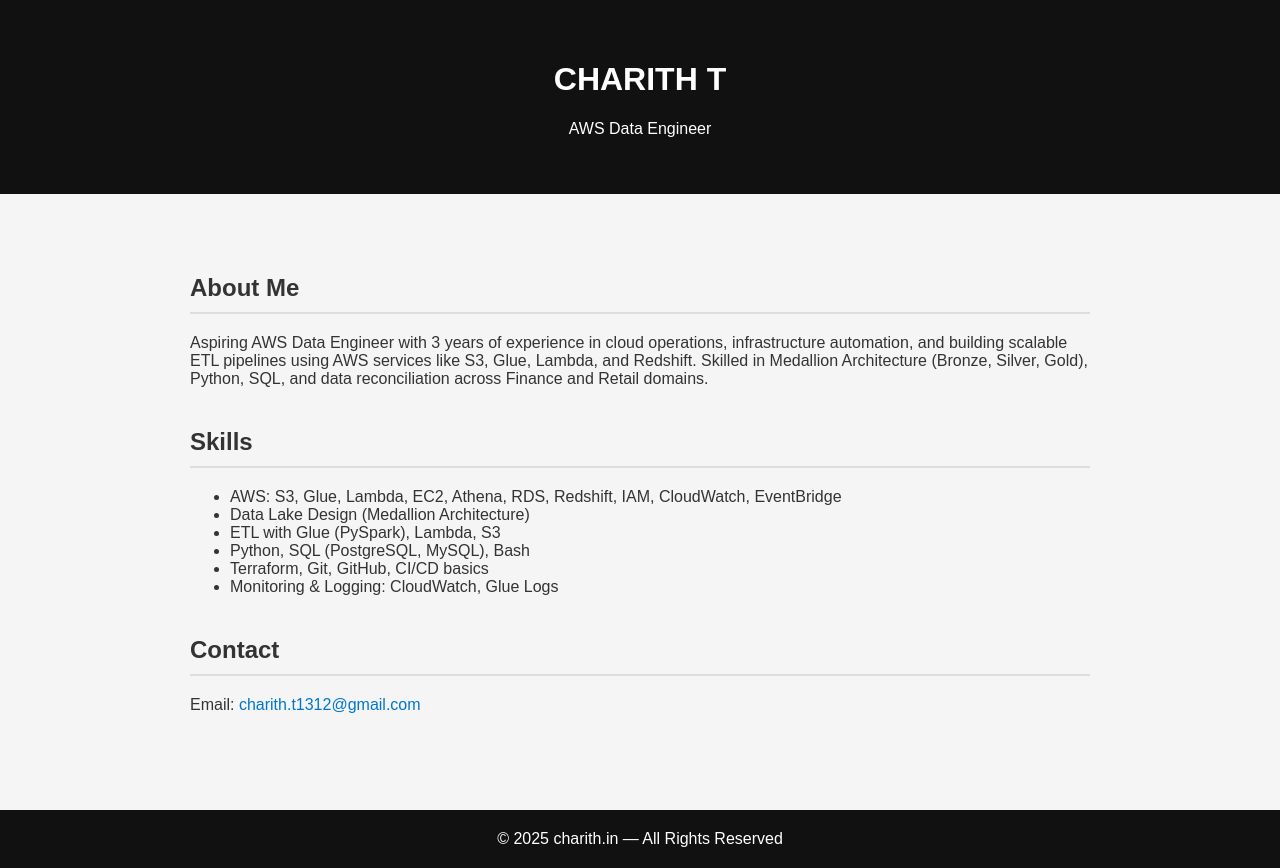
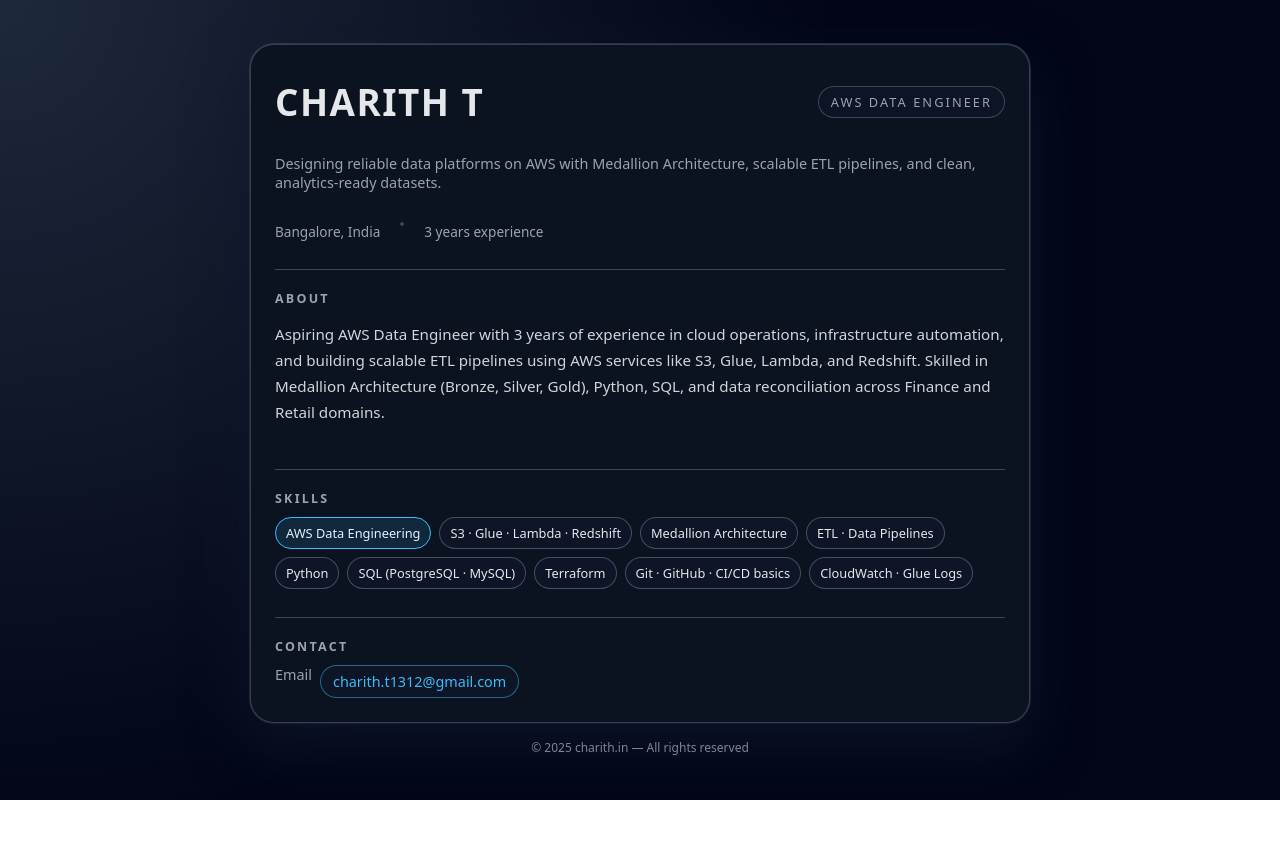
Before and after one commit to T-Charith/portfolio, a plain HTML site: page index.html in a window 1280 px wide. After the commit the page ends 800 px from the top, so only its background shows below. Drawn offline with Linux system fonts and the light colour scheme.

Commit message:
Update index.html

```diff
--- a/index.html
+++ b/index.html
@@ -3,88 +3,279 @@
 <head>
   <meta charset="UTF-8" />
   <meta name="viewport" content="width=device-width, initial-scale=1.0" />
-  <title>charith.in</title>
+  <title>charith.in – AWS Data Engineer</title>
+  <meta name="description" content="Portfolio of CHARITH T – AWS Data Engineer specializing in data lakes, ETL pipelines, and Medallion Architecture on AWS.">
   <style>
+    :root {
+      --bg: #0f172a;          /* page background */
+      --card-bg: #0b1220;     /* card background */
+      --accent: #38bdf8;      /* cyan accent */
+      --accent-soft: rgba(56, 189, 248, 0.12);
+      --text-main: #e5e7eb;
+      --text-muted: #9ca3af;
+      --border-subtle: rgba(148, 163, 184, 0.35);
+    }
+
+    * {
+      box-sizing: border-box;
+    }
+
     body {
       margin: 0;
-      font-family: Arial, sans-serif;
-      background: #f5f5f5;
-      color: #333;
+      font-family: system-ui, -apple-system, BlinkMacSystemFont, "Segoe UI",
+        sans-serif;
+      background: radial-gradient(circle at top left, #1e293b 0, #020617 55%);
+      color: var(--text-main);
+      min-height: 100vh;
+      display: flex;
+      align-items: center;
+      justify-content: center;
+      padding: 32px 16px;
     }
+
+    .shell {
+      width: 100%;
+      max-width: 780px;
+    }
+
+    .card {
+      background: var(--card-bg);
+      border-radius: 24px;
+      padding: 32px 24px 24px;
+      box-shadow:
+        0 24px 60px rgba(15, 23, 42, 0.8),
+        0 0 0 1px rgba(148, 163, 184, 0.25);
+      border: 1px solid rgba(148, 163, 184, 0.3);
+    }
+
     header {
-      background: #111;
-      color: white;
-      padding: 40px 20px;
-      text-align: center;
+      display: flex;
+      flex-direction: column;
+      gap: 12px;
+      margin-bottom: 28px;
     }
+
+    .name-row {
+      display: flex;
+      flex-wrap: wrap;
+      align-items: center;
+      gap: 10px;
+      justify-content: space-between;
+    }
+
+    h1 {
+      font-size: clamp(1.9rem, 3vw, 2.3rem);
+      letter-spacing: 0.04em;
+      text-transform: uppercase;
+      margin: 0;
+    }
+
+    .role-pill {
+      font-size: 0.8rem;
+      text-transform: uppercase;
+      letter-spacing: 0.16em;
+      padding: 6px 12px;
+      border-radius: 999px;
+      border: 1px solid var(--border-subtle);
+      background: rgba(15, 23, 42, 0.6);
+      color: var(--text-muted);
+      white-space: nowrap;
+    }
+
+    .subline {
+      font-size: 0.9rem;
+      color: var(--text-muted);
+    }
+
+    .meta {
+      font-size: 0.85rem;
+      color: var(--text-muted);
+      display: flex;
+      flex-wrap: wrap;
+      gap: 8px 16px;
+      margin-top: 4px;
+    }
+
+    .dot {
+      width: 4px;
+      height: 4px;
+      border-radius: 999px;
+      background: var(--border-subtle);
+      display: inline-block;
+      margin: 0 4px;
+    }
+
+    main {
+      display: flex;
+      flex-direction: column;
+      gap: 28px;
+    }
+
     section {
-      max-width: 900px;
-      margin: auto;
-      padding: 40px 20px;
+      border-top: 1px solid rgba(148, 163, 184, 0.35);
+      padding-top: 20px;
     }
+
     h2 {
-      margin-top: 40px;
-      border-bottom: 2px solid #ddd;
-      padding-bottom: 10px;
+      font-size: 0.78rem;
+      text-transform: uppercase;
+      letter-spacing: 0.18em;
+      color: var(--text-muted);
+      margin: 0 0 10px;
     }
-    .projects {
-      display: grid;
-      grid-template-columns: repeat(auto-fit, minmax(250px, 1fr));
-      gap: 20px;
+
+    .about {
+      font-size: 0.95rem;
+      line-height: 1.7;
+      color: #d1d5db;
     }
-    .card {
-      background: white;
-      padding: 20px;
-      border-radius: 10px;
-      box-shadow: 0 2px 6px rgba(0,0,0,0.1);
+
+    .skills-grid {
+      display: flex;
+      flex-wrap: wrap;
+      gap: 8px;
+      margin: 8px 0 0;
+      padding: 0;
+      list-style: none;
     }
+
+    .skill-pill {
+      font-size: 0.8rem;
+      padding: 6px 10px;
+      border-radius: 999px;
+      border: 1px solid rgba(148, 163, 184, 0.4);
+      background: rgba(15, 23, 42, 0.8);
+      color: var(--text-main);
+      white-space: nowrap;
+    }
+
+    .skill-pill.highlight {
+      border-color: var(--accent);
+      background: var(--accent-soft);
+      color: #e0f2fe;
+    }
+
+    .contact-row {
+      display: flex;
+      flex-wrap: wrap;
+      gap: 8px;
+      margin-top: 10px;
+      font-size: 0.9rem;
+    }
+
+    .contact-label {
+      color: var(--text-muted);
+    }
+
+    .contact-link {
+      text-decoration: none;
+      color: var(--accent);
+      border-radius: 999px;
+      padding: 6px 12px;
+      border: 1px solid rgba(56, 189, 248, 0.5);
+      background: rgba(15, 23, 42, 0.7);
+      transition:
+        background 0.18s ease,
+        transform 0.18s ease,
+        box-shadow 0.18s ease,
+        border-color 0.18s ease;
+      display: inline-flex;
+      align-items: center;
+      gap: 6px;
+    }
+
+    .contact-link:hover {
+      background: var(--accent);
+      color: #0b1120;
+      border-color: transparent;
+      transform: translateY(-1px);
+      box-shadow: 0 12px 30px rgba(56, 189, 248, 0.35);
+    }
+
     footer {
       text-align: center;
-      padding: 20px;
-      background: #111;
-      color: white;
-      margin-top: 40px;
+      font-size: 0.75rem;
+      color: var(--text-muted);
+      margin-top: 16px;
+      opacity: 0.8;
     }
-    a {
-      color: #0077cc;
-      text-decoration: none;
+
+    @media (max-width: 600px) {
+      .card {
+        padding: 24px 18px 18px;
+        border-radius: 20px;
+      }
+
+      .name-row {
+        align-items: flex-start;
+      }
+
+      .role-pill {
+        margin-top: 4px;
+      }
     }
   </style>
 </head>
 <body>
-  <header>
-    <h1>CHARITH T</h1>
-    <p>AWS Data Engineer</p>
-  </header>
+  <div class="shell">
+    <div class="card">
+      <header>
+        <div class="name-row">
+          <h1>CHARITH&nbsp;T</h1>
+          <span class="role-pill">AWS Data Engineer</span>
+        </div>
+        <p class="subline">
+          Designing reliable data platforms on AWS with Medallion Architecture, scalable ETL pipelines,
+          and clean, analytics-ready datasets.
+        </p>
+        <div class="meta">
+          <span>Bangalore, India</span>
+          <span class="dot"></span>
+          <span>3 years experience</span>
+        </div>
+      </header>
 
-  <section>
-    <h2>About Me</h2>
-    <p>
-      Aspiring AWS Data Engineer with 3 years of experience in cloud operations, infrastructure automation,
-      and building scalable ETL pipelines using AWS services like S3, Glue, Lambda, and Redshift. Skilled
-      in Medallion Architecture (Bronze, Silver, Gold), Python, SQL, and data reconciliation across Finance
-      and Retail domains.
-    </p>
+      <main>
+        <section>
+          <h2>About</h2>
+          <p class="about">
+            Aspiring AWS Data Engineer with 3 years of experience in cloud operations, infrastructure
+            automation, and building scalable ETL pipelines using AWS services like S3, Glue, Lambda,
+            and Redshift. Skilled in Medallion Architecture (Bronze, Silver, Gold), Python, SQL, and
+            data reconciliation across Finance and Retail domains.
+          </p>
+        </section>
 
-    <h2>Skills</h2></h2>
-    <ul>
-      <li>AWS: S3, Glue, Lambda, EC2, Athena, RDS, Redshift, IAM, CloudWatch, EventBridge</li>
-      <li>Data Lake Design (Medallion Architecture)</li>
-      <li>ETL with Glue (PySpark), Lambda, S3</li>
-      <li>Python, SQL (PostgreSQL, MySQL), Bash</li>
-      <li>Terraform, Git, GitHub, CI/CD basics</li>
-      <li>Monitoring & Logging: CloudWatch, Glue Logs</li>
-    </ul>
+        <section>
+          <h2>Skills</h2>
+          <ul class="skills-grid">
+            <li class="skill-pill highlight">AWS Data Engineering</li>
+            <li class="skill-pill">S3 · Glue · Lambda · Redshift</li>
+            <li class="skill-pill">Medallion Architecture</li>
+            <li class="skill-pill">ETL · Data Pipelines</li>
+            <li class="skill-pill">Python</li>
+            <li class="skill-pill">SQL (PostgreSQL · MySQL)</li>
+            <li class="skill-pill">Terraform</li>
+            <li class="skill-pill">Git · GitHub · CI/CD basics</li>
+            <li class="skill-pill">CloudWatch · Glue Logs</li>
+          </ul>
+        </section>
+
+        <section>
+          <h2>Contact</h2>
+          <div class="contact-row">
+            <span class="contact-label">Email</span>
+            <a class="contact-link" href="mailto:charith.t1312@gmail.com">
+              charith.t1312@gmail.com
+            </a>
+          </div>
+        </section>
+      </main>
     </div>
 
-    <h2>Contact</h2>
-    <p>
-      Email: <a href="mailto:charith.t1312@gmail.com">charith.t1312@gmail.com</a>
-    </p>
-  </section>
-
-  <footer>
-    © 2025 charith.in — All Rights Reserved
-  </footer>
+    <footer>
+      © 2025 charith.in — All rights reserved
+    </footer>
+  </div>
 </body>
 </html>
```
